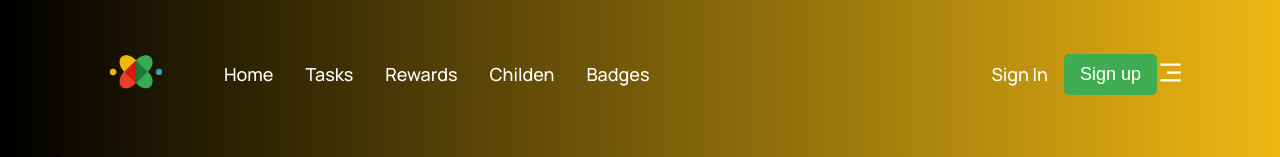
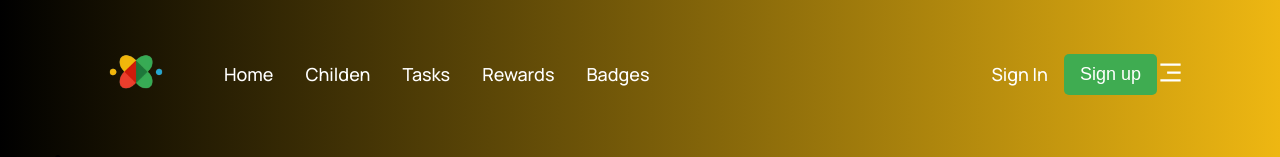
Before and after one commit to gmarte/ftm, a React (Create React App) app in the folder frontend/: page /register in a window 1280 px wide. Shown: the top 157 px of the page. Built offline with nearby package versions, Linux system fonts and the light colour scheme.

Commit message:
adding jwt logic with API

```diff
--- a/frontend/package.json
+++ b/frontend/package.json
@@ -14,8 +14,7 @@
     "react-icons": "^4.8.0",
     "react-router-dom": "^6.9.0",
     "react-scripts": "5.0.1",
-    "reactstrap": "^9.1.6",
-    "web-vitals": "^2.1.4"
+    "reactstrap": "^9.1.6"
   },
   "scripts": {
     "start": "react-scripts start",
@@ -40,5 +39,8 @@
       "last 1 firefox version",
       "last 1 safari version"
     ]
+  },
+  "devDependencies": {
+    "web-vitals": "^3.3.0"
   }
 }
--- a/frontend/src/App.js
+++ b/frontend/src/App.js
@@ -1,4 +1,4 @@
-import React from 'react'
+import React, { Children } from 'react'
 
 import { Footer, Header, Dashboard, Brand } from './containers';
 import { Task, Navbar, Badge, Login, Register } from './components';
@@ -16,6 +16,7 @@ const App = () => {
           <Route path='/' element={<Header />} />
           <Route path='/login' element={ user ? <Navigate to='/' /> : <Login />} />
           <Route path='/register' element={ user ? <Navigate to='/' /> : <Register />} />
+          <Route path='/children' element={ !user ? <Navigate to='/login' /> : <Children />} />
         </Routes>
       </div>
       {/* <Login />         */}
--- a/frontend/src/components/navbar/Navbar.jsx
+++ b/frontend/src/components/navbar/Navbar.jsx
@@ -7,10 +7,10 @@ import { Link } from 'react-router-dom';
 const Menu = () => (
   <>
   <p><Link to="/">Home</Link></p>
+  <p><Link to='/children'>Childen</Link></p>
   <p><Link to="/task"> Tasks</Link></p>
-  <p><a href='#rewards'>Rewards</a></p>
-  <p><a href='#children'>Childen</a></p>
-  <p><a href='#badges'>Badges</a></p>
+  <p><Link to='/reward'>Rewards</Link></p>
+  <p><Link to='/badge'>Badges</Link></p>
   </>
 )
 const Navbar = ({user}) => {
--- a/frontend/src/components/register/Register.jsx
+++ b/frontend/src/components/register/Register.jsx
@@ -30,7 +30,7 @@ const Register = () => {
   return (
     <div>
       <h1>Register</h1>
-      {error && <div>{error}</div>}
+      {error && <div>{JSON.stringify(error)}</div>}
       <form onSubmit={handleSubmit}>
       <div>
           <label htmlFor="username">Username:</label>
--- a/frontend/src/index.js
+++ b/frontend/src/index.js
@@ -1,7 +1,13 @@
 import React from "react";
-import ReactDOM from "react-dom";
+import ReactDOM from "react-dom/client";
+
 
 import App from './App';
 import './index.css';
 
-ReactDOM.render(<App />, document.getElementById('root'));
+const root = ReactDOM.createRoot(document.getElementById("root"));
+root.render(
+  <React.StrictMode>
+    <App />
+  </React.StrictMode>
+);
```
Also changed, not shown: 1 other file (tests, documents, lock files or other folders).
